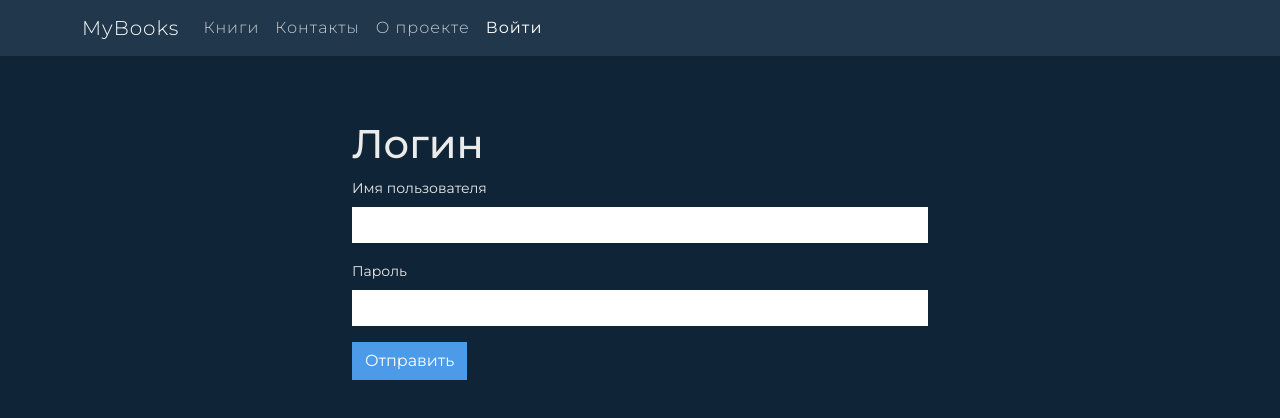
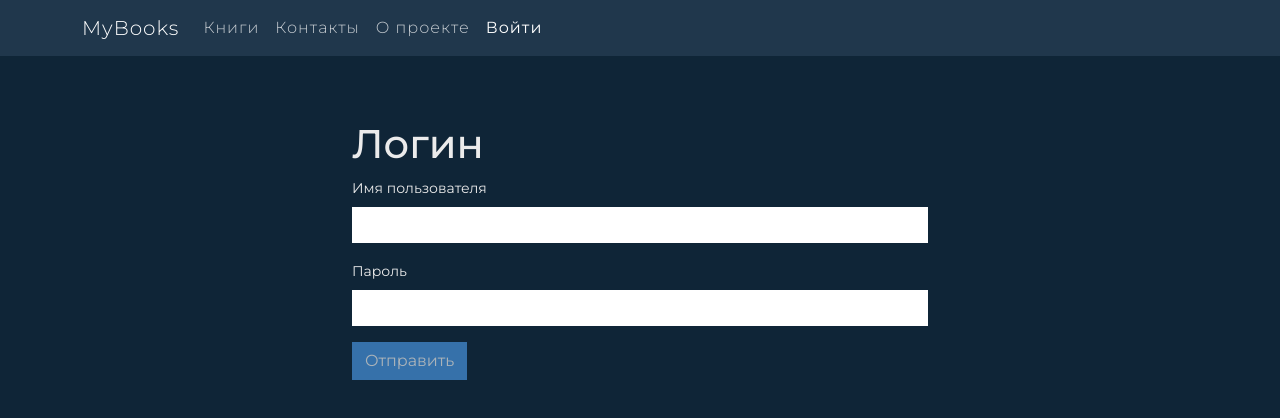
Before and after one commit to aleksmn/react_books_app, a React (Create React App) app: page /login in a window 1280 px wide. Shown: the top 418 px of the page. Built offline with nearby package versions, Linux system fonts and the light colour scheme; a web font is replaced by a local one.

Commit message:
disable button

```diff
--- a/src/components/loginForm.jsx
+++ b/src/components/loginForm.jsx
@@ -11,8 +11,7 @@ class LoginForm extends Component {
     };
 
     validate = () => {
-        const errors = {};
-
+        const errors = {...this.state.errors};
         const { account } = this.state;
 
         if (account.username.trim() === '') {
@@ -42,8 +41,8 @@ class LoginForm extends Component {
         if (input.name === 'username') {
             const usernameInput = input.value.trim()
             const usernameRegex = /^[А-яA-z0-9_.]+$/
+            if (usernameInput === '') return 'Нужно ввести имя пользователя.'
             if (usernameRegex.test(usernameInput) === false) return 'Недопустимый символ'
-            if (usernameInput === '') return 'Нужно ввести имя пользователя.'
             if (usernameInput.length < 5) return 'Имя пользователя не менее 5 символов'
             if (usernameInput.length > 30) return 'Имя пользователя не более 30 символов'
             // ...
@@ -97,7 +96,7 @@ class LoginForm extends Component {
                         error={errors.password}
                     />
 
-                    <button type="submit" className="btn btn-primary">Отправить</button>
+                    <button disabled={this.validate()} className="btn btn-primary">Отправить</button>
                 </form>
 
 
```
